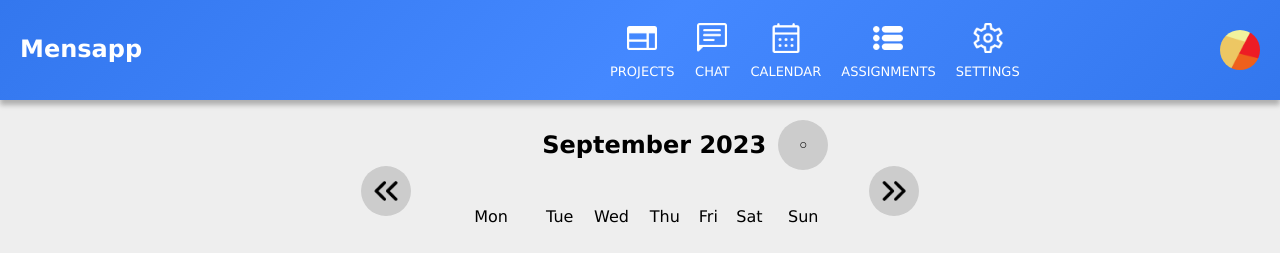
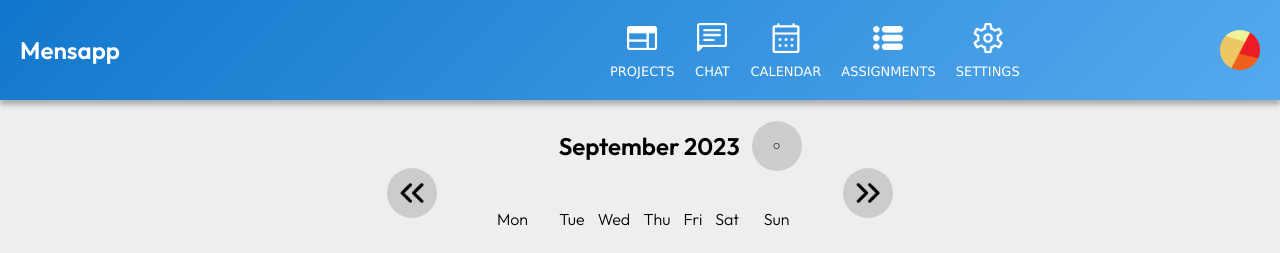
Before and after one commit to mkminek11/Mensapp, a PHP site: page /calendar.php in a window 1280 px wide. Shown: the top 253 px of the page. Run offline with PHP 8.4, Linux system fonts and the light colour scheme; the visitor is signed in with stand-in values (Sample User, id 1); data that the repository does not hold is empty.

Commit message:
UPDATE - some small fixes

```diff
--- a/assignments.php
+++ b/assignments.php
@@ -44,7 +44,7 @@
                                   <td>$project</td>
                                   <td>$title</td>
                                   <td>$desc</td>
-                                  <td class='$priority'>$priority</td>
+                                  <td class='priority $priority'>$priority</td>
                                   <td>$deadline</td>
                                   <td>$state</td>
                               </tr>";
--- a/calendar.css
+++ b/calendar.css
@@ -46,8 +46,7 @@ table {
     border-radius: 50%;
     background-color: #bbb;
     color: black;
-    font-family: sans-serif;
-    font-weight: bold;
+    font-weight: bolder;
     font-size: x-large;
 }
 
--- a/context_menu.css
+++ b/context_menu.css
@@ -15,8 +15,8 @@
 }
 
 /* until that, this ugly thing does the work */
-.context_menu:has(> :last-child:nth-child(4)) {min-width: calc(4 * 37 - 5);}  /* 4 children (the last child is also 4th from the beginning) */
-.context_menu:has(> :last-child:nth-child(6)) {min-width: calc(6 * 37 - 5);}  /* 6 children (the last child is also 6th from the beginning) */
+.cm4 {min-width: calc(4px * 34.8 - 2.8px);}
+.cm6 {min-width: calc(6px * 34.8 - 2.8px);}
 
 .context_menu a {
     margin: 0px;
--- a/style.css
+++ b/style.css
@@ -1,38 +1,49 @@
+/* @import url('https://fonts.googleapis.com/css2?family=Catamaran:wght@400;500;600;700&display=swap'); */
+@import url('https://fonts.googleapis.com/css2?family=Outfit:wght@300;500;600&display=swap');
+
 :root {
     /* --dark-blue:  #1477c7; */
     /* --light-blue: #56a4e3; */
-    --light-blue: #48f;
-    --dark-blue:  #37e;
-    --color-gradient: linear-gradient(-45deg, var(--dark-blue), var(--light-blue), var(--dark-blue));
-
-    --bg-light:    #eee;
-    --bg-medium:   #ddd;
-    --bg-dark:     #ccc;
-    --bg-darker:   #aaa;
-
+    /* --light-blue: #69f; */
+    /* --dark-blue:  #58e; */
+    --light-blue: #5ae;
+    --dark-blue:  #17c;
+    --color-gradient: linear-gradient(135deg, var(--dark-blue), var(--light-blue));
+    --bg1: #eee;
+    --bg2: #ddd;
+    --bg3: #ccc;
+    --bg5: #aaa;
+    --bg9: #333;
     --form-white:  #fff;
-
     --fg-white:    #fff;
     --fg-grey:     #aaa;
     --fg-black:    #000;
-
     --shadow-color: #0004;
     --shadow-down:  0px  5px 5px var(--shadow-color);
     --shadow-up:    0px -2px 2px var(--shadow-color);
     --shadow-right: 2px  0px 2px var(--shadow-color);
     --shadow:       2px  2px 2px var(--shadow-color);
-
     --priority-low:    #0c3;
     --priority-medium: #db0;
     --priority-hight:  #e00;
 
     --nav-height: 100px;
+    --message-space: 20px;
+    --message-space-small: 3px;
+    --message-max-width: 80%;
+
+    --layout-sidebar-width: 20%;
+    --layout-footer-height: 50px;
+    --layout-main-width:    80%;
 }
 
 body {
     margin: 0;
-    background-color: var(--bg-light);
-    font-family: Verdana, Geneva, Tahoma, sans-serif;
+    background-color: var(--bg1);
+    /* font-family: "Catamaran"; */
+    font-family: Outfit;
+    font-weight: 300;
+    /* font-family: Verdana, Geneva, Tahoma, sans-serif; */
     color: var(--fg-black);
 }
 
```
Also changed, not shown: other parts of style.css (+32 -21 lines), chat_processor.php (+5 -2 lines).
